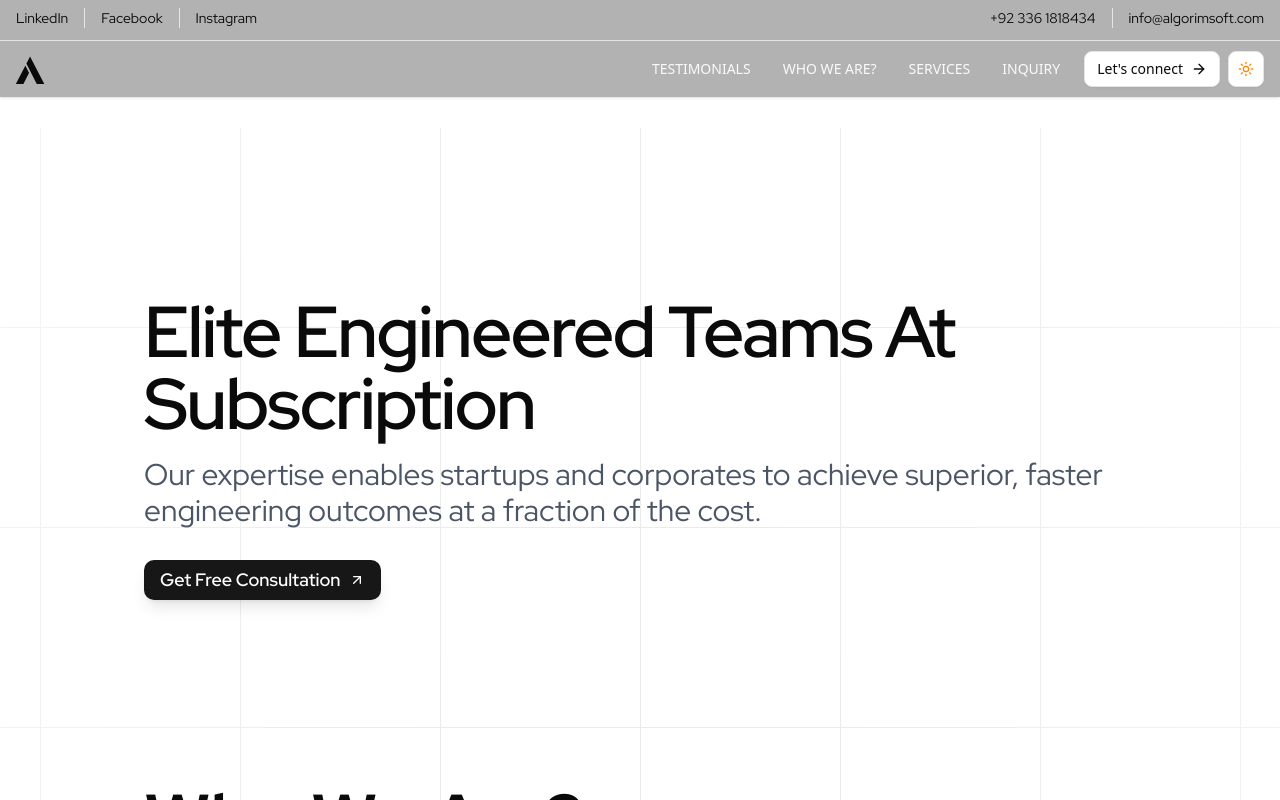
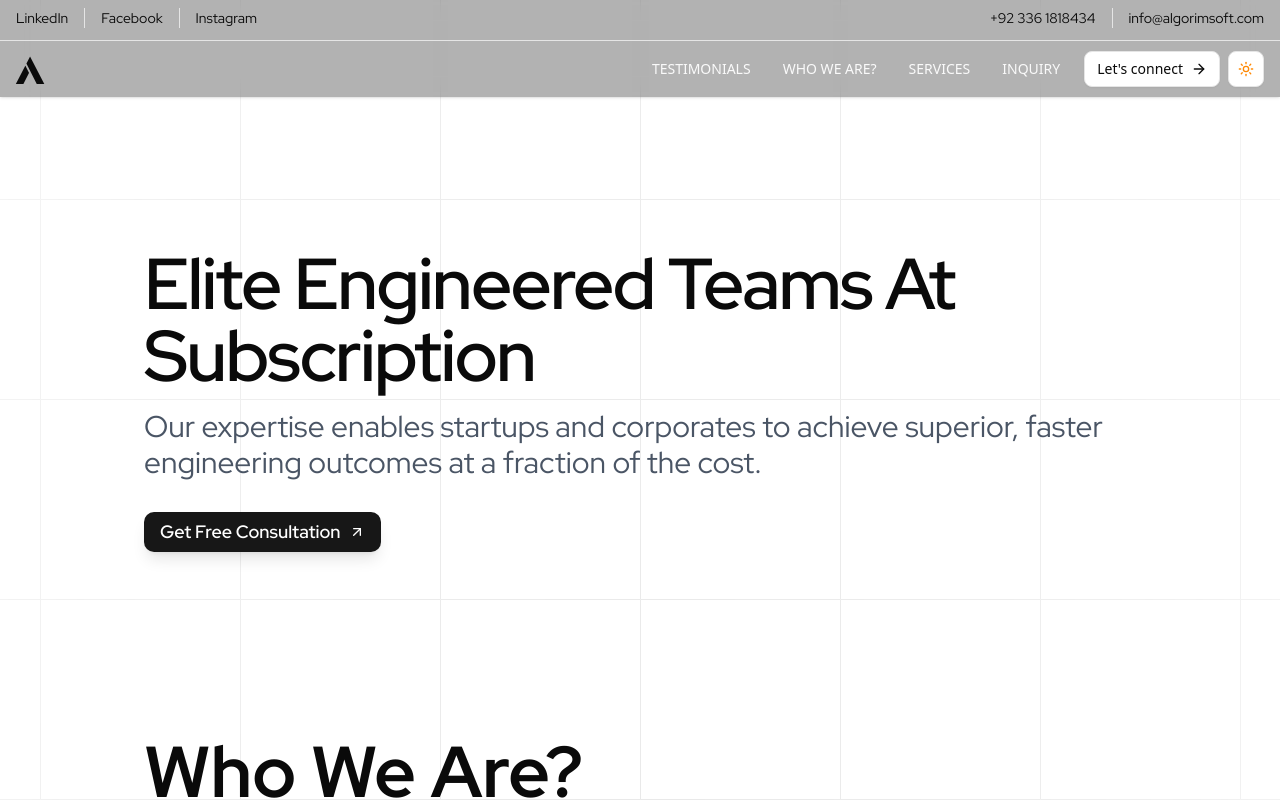
Before and after one commit to asadtanvirshami/algorim-v3, a Next.js app: page / in a window 1280 px wide. Shown: the top 800 px of the page. Built offline with nearby package versions, Linux system fonts and the light colour scheme.

Commit message:
fix: layout margin increased

```diff
--- a/src/app/(landing)/page.tsx
+++ b/src/app/(landing)/page.tsx
@@ -24,7 +24,7 @@ const Landing = () => {
         url="https://algorimsoft.com"
         image="https://algorimsoft.com/og-image.jpg"
       />
-      <div className="relative mt-32 isolate overflow-hidden w-full h-full  font-[family-name:var(--font-redhat)] ">
+      <div className="relative isolate overflow-hidden w-full h-full  font-[family-name:var(--font-redhat)] ">
         <svg
           className="absolute inset-0 -z-10 h-full w-full stroke-gray-100 [mask-image:radial-gradient(100%_100%_at_center,white,transparent)]"
           aria-hidden="true"
@@ -54,7 +54,7 @@ const Landing = () => {
           />
         </svg>
 
-        <div className="mx-auto h-full mt-12  justify-center items-center align-middle max-w-7xl  sm:pb-32 lg:flex lg:py-30 lg:px-8">
+        <div className="mx-auto h-full mt-32  justify-center items-center align-middle max-w-7xl  sm:pb-32 lg:flex lg:py-30 lg:px-8">
           <HeroSection />
         </div>
         <div className="w-full">
```
